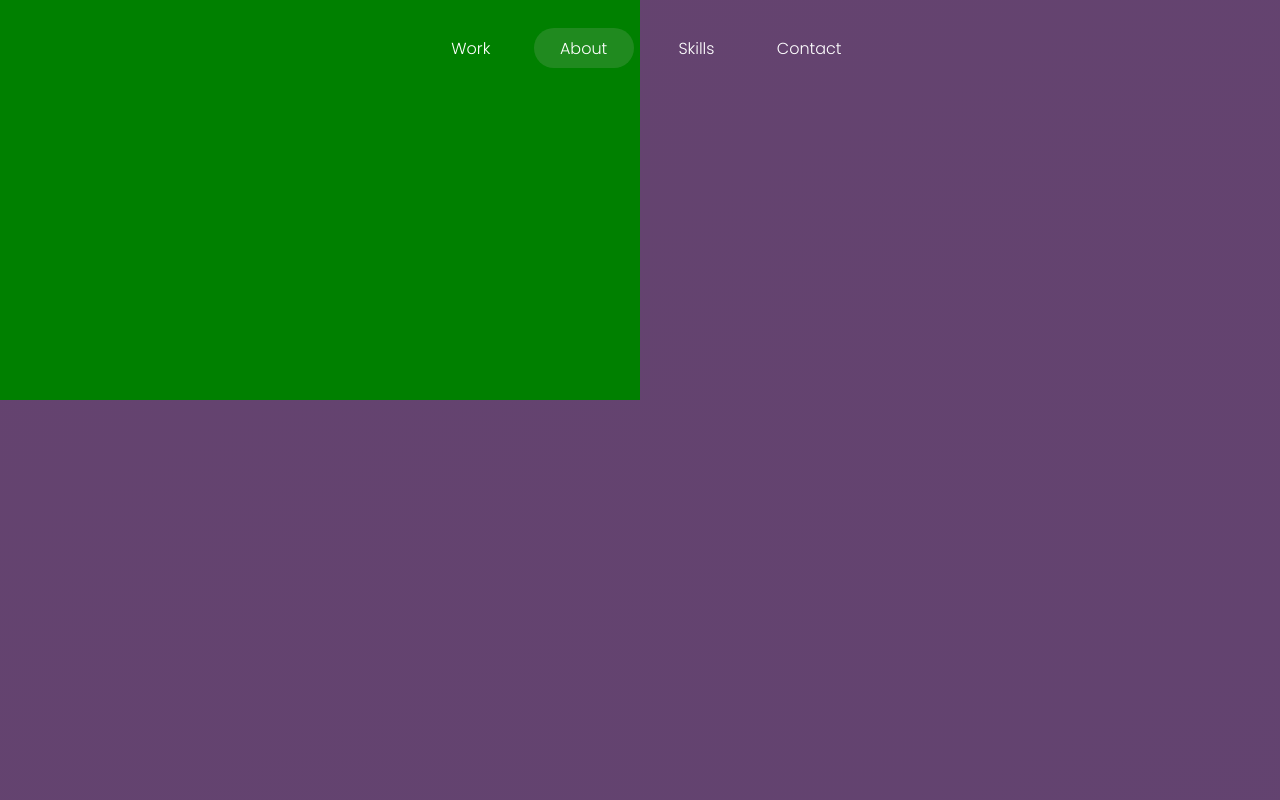
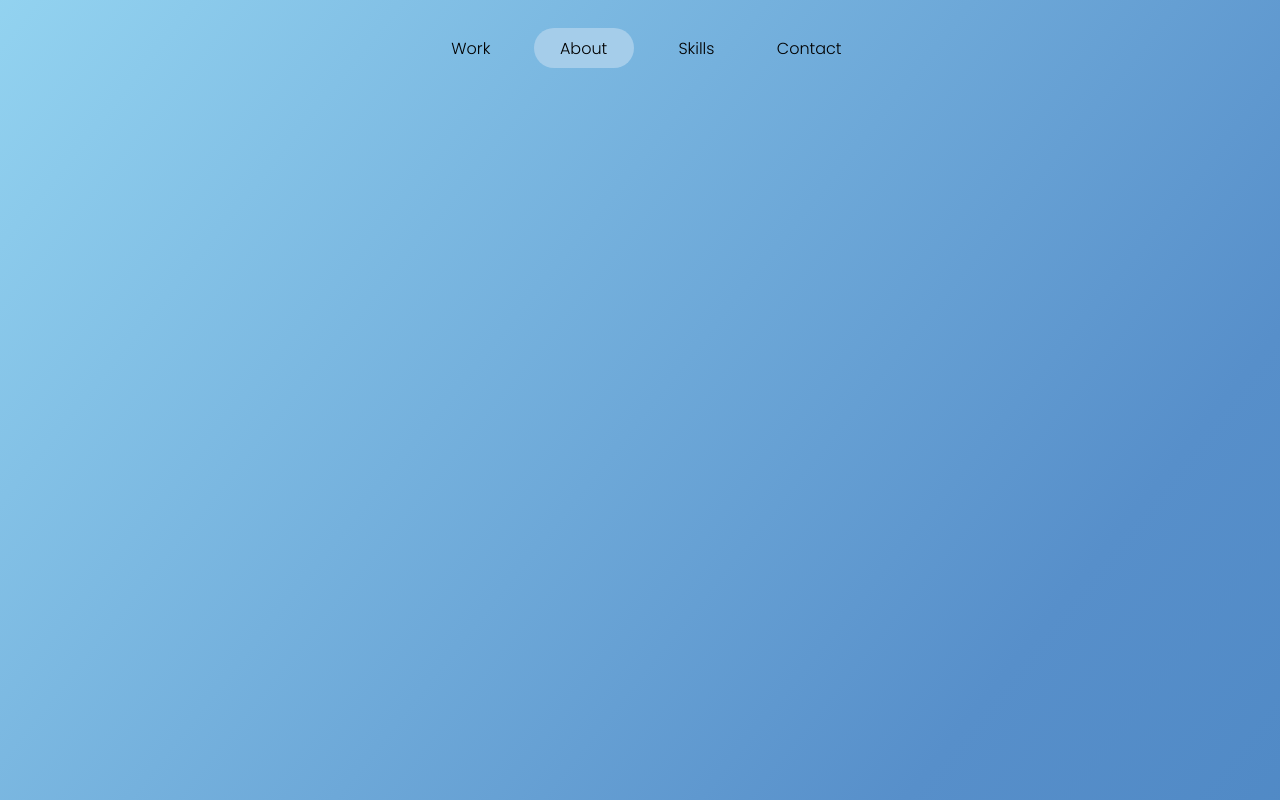
Before and after one commit to Leandrohee/portfolio, a React (Vite) app: page /portfolio/about in a window 1280 px wide. Shown: the top 800 px of the page. Built offline with nearby package versions, Linux system fonts and the light colour scheme.

Commit message:
feat: change the bgc

```diff
--- a/src/Pages/About/index.tsx
+++ b/src/Pages/About/index.tsx
@@ -2,7 +2,7 @@ import styled from "styled-components"
 
 /* --------------------------------------------- CSS -------------------------------------------- */
 const AboutSc = styled.div`
-    background-color: green;
+    /* background-color: green; */
     height: 50vh;
     width: 50vw;
 `
--- a/src/Pages/Contact/index.tsx
+++ b/src/Pages/Contact/index.tsx
@@ -6,7 +6,7 @@ const ContactSc = styled.div`
     flex-direction: column;
     width: 50vw;
     height: 50vh;
-    background-color: pink;
+    /* background-color: pink; */
 `
 
 /* ------------------------------------------ COMPONENT ----------------------------------------- */
--- a/src/Pages/Skills/index.tsx
+++ b/src/Pages/Skills/index.tsx
@@ -6,7 +6,7 @@ const SkillsSc = styled.div`
   flex-direction: column;
   width: 50vw;
   height: 50vh;
-  background-color: blue;
+  /* background-color: blue; */
 `
 
 /* ----------------------------------------- COMPONENTS ----------------------------------------- */
--- a/src/Pages/Work/index.tsx
+++ b/src/Pages/Work/index.tsx
@@ -4,7 +4,7 @@ import styled from "styled-components"
 const WorkSc = styled.div`
   display: flex;
   flex-direction: column;
-  color: white;
+  color: #000000;
   margin-top: 50px;
   padding: 50px;
 `
--- a/src/components/Links/index.tsx
+++ b/src/components/Links/index.tsx
@@ -14,7 +14,7 @@ const LinksSc = styled.div`
 
     .link{
         text-decoration: none;
-        color: white;
+        color: black;
         font-weight: 300;
         min-width: 100px;
         padding: 8px;
@@ -27,7 +27,8 @@ const BgLinkSc = styled(motion.div)`
     position: fixed;                        //Fixed is related to the body, while absolute is related to the parent
     width: 100px;
     height: 40px;
-    background-color: #c0bbbb2a;
+    /* background-color: #ffffff50; */
+    background-color: #a5cdea;
     border-radius: 30px;
     z-index: -1;                            //Make it lower then the other
 `
--- a/src/global.css
+++ b/src/global.css
@@ -45,17 +45,18 @@
 }
 
 body{
-  height: 950vh;
+  height: 200vh;
   width: 100%;
-  background: linear-gradient(155deg, rgba(174,68,90,1) 0%, rgba(101,67,111,1) 20%, rgba(87,67,115,1) 100%);
+  background-color: linear-gradient(to left top, #3674B5, #578FCA, #A1E3F9 );
+  background-image: linear-gradient(to left top, #3674B5, #578FCA, #A1E3F9 );
   background-size: 150% 150%;
-  animation: GradientAnimation 20s ease infinite;
+  animation: bg 10s ease infinite;
 }
 
-@keyframes GradientAnimation {
-  0%{background-position: 0% 38%}
-  50%{background-position: 100% 62%}
-  100%{background-position:0% 38%}
+@keyframes bg {
+  0%{background-position: 0% 50%}
+  50%{background-position: 100% 50%}
+  100%{background-position:0% 50%}
 }
 
 /* -------------------------------------- VARIAVEIS DE CSS -------------------------------------- */
```
